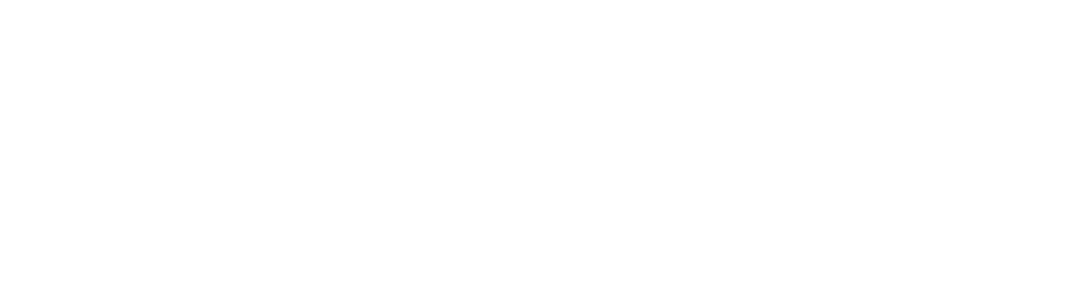
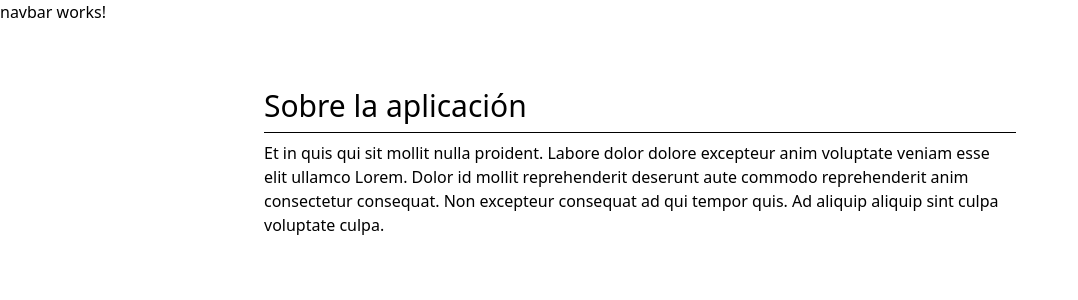
Before and after one commit to marco-soria/pokemon-ssr, an Angular app: page /about in a window 1280 px wide. Before the commit this address led to /. Shown: the top 300 px of the page, without its empty margins (0-1078 px from the left). Built offline with nearby package versions, Linux system fonts and the light colour scheme.

Commit message:
added main pages and routing

```diff
--- a/src/app/app.html
+++ b/src/app/app.html
@@ -1 +1,5 @@
-<router-outlet />
+<app-navbar />
+
+<div class="max-w-3xl m-auto mt-16 px-2">
+  <router-outlet />
+</div>
--- a/src/app/app.routes.ts
+++ b/src/app/app.routes.ts
@@ -1,3 +1,25 @@
 import { Routes } from '@angular/router';
 
-export const routes: Routes = [];
+export const routes: Routes = [
+  {
+    path: 'about',
+    loadComponent: () => import('./pages/about-page/about-page'),
+  },
+  {
+    path: 'pricing',
+    loadComponent: () => import('./pages/pricing-page/pricing-page'),
+  },
+  {
+    path: 'contact',
+    loadComponent: () => import('./pages/contact-page/contact-page'),
+  },
+
+  {
+    path: '**',
+    redirectTo: () => {
+      // const authService = inject(AuthService)
+
+      return 'about';
+    },
+  },
+];
--- a/src/app/app.ts
+++ b/src/app/app.ts
@@ -1,11 +1,12 @@
 import { Component } from '@angular/core';
 import { RouterOutlet } from '@angular/router';
+import { Navbar } from './shared/components/navbar/navbar';
 
 @Component({
   selector: 'app-root',
-  imports: [RouterOutlet],
+  imports: [RouterOutlet, Navbar],
   templateUrl: './app.html',
-  styleUrl: './app.css'
+  styleUrl: './app.css',
 })
 export class App {
   protected title = 'pokemon-ssr';
--- /dev/null
+++ b/src/app/pages/about-page/about-page.html
@@ -0,0 +1,12 @@
+<h1 class="text-3xl">Sobre la aplicación</h1>
+<hr class="my-2" />
+
+<section>
+  <p class="mb-4">
+    Et in quis qui sit mollit nulla proident. Labore dolor dolore excepteur anim
+    voluptate veniam esse elit ullamco Lorem. Dolor id mollit reprehenderit
+    deserunt aute commodo reprehenderit anim consectetur consequat. Non
+    excepteur consequat ad qui tempor quis. Ad aliquip aliquip sint culpa
+    voluptate culpa.
+  </p>
+</section>
--- /dev/null
+++ b/src/app/pages/about-page/about-page.ts
@@ -0,0 +1,8 @@
+import { Component } from '@angular/core';
+
+@Component({
+  selector: 'app-about-page',
+  imports: [],
+  templateUrl: './about-page.html',
+})
+export default class AboutPage {}
--- /dev/null
+++ b/src/app/pages/contact-page/contact-page.html
@@ -0,0 +1,6 @@
+<h1 class="text-3xl">Contacto</h1>
+<hr class="my-2" />
+
+<section>
+  <p class="mb-4">Aute sit deserunt aute in.</p>
+</section>
--- /dev/null
+++ b/src/app/pages/contact-page/contact-page.ts
@@ -0,0 +1,8 @@
+import { Component } from '@angular/core';
+
+@Component({
+  selector: 'app-contact-page',
+  imports: [],
+  templateUrl: './contact-page.html',
+})
+export default class ContactPage {}
--- /dev/null
+++ b/src/app/pages/pricing-page/pricing-page.html
@@ -0,0 +1,11 @@
+<h1 class="text-3xl">Precios del servicio</h1>
+<hr class="my-2" />
+
+<section>
+  <p class="mb-4">
+    Velit magna duis et cillum. Nostrud tempor magna Lorem mollit nulla magna in
+    labore excepteur. Nostrud proident dolor excepteur deserunt velit occaecat
+    qui mollit ex eiusmod elit amet culpa tempor. Tempor ex nulla eiusmod
+    deserunt pariatur dolor quis tempor tempor ipsum mollit velit.
+  </p>
+</section>
--- /dev/null
+++ b/src/app/pages/pricing-page/pricing-page.ts
@@ -0,0 +1,8 @@
+import { Component } from '@angular/core';
+
+@Component({
+  selector: 'app-pricing-page',
+  imports: [],
+  templateUrl: './pricing-page.html',
+})
+export default class PricingPage {}
--- /dev/null
+++ b/src/app/shared/components/navbar/navbar.html
@@ -0,0 +1 @@
+<p>navbar works!</p>
```
Also changed, not shown: src/app/shared/components/navbar/navbar.ts (added, +10 -0 lines).
